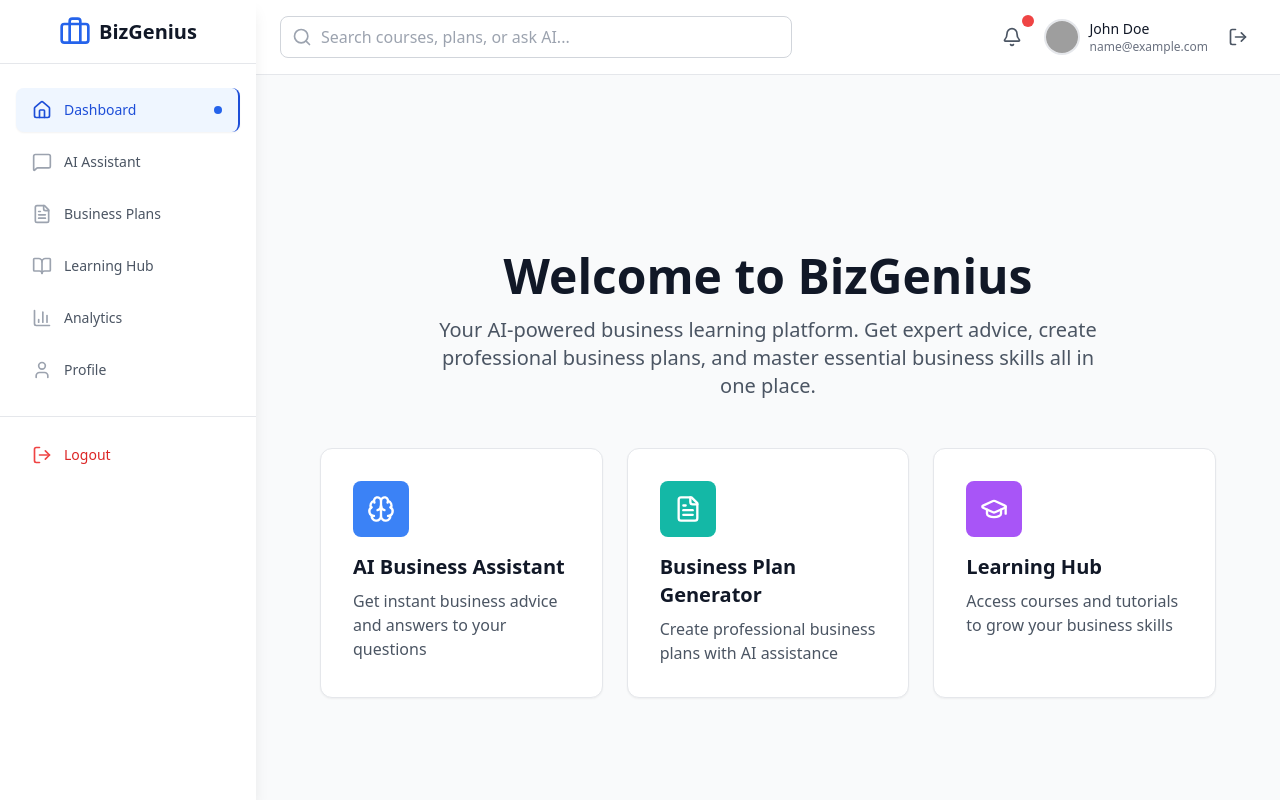
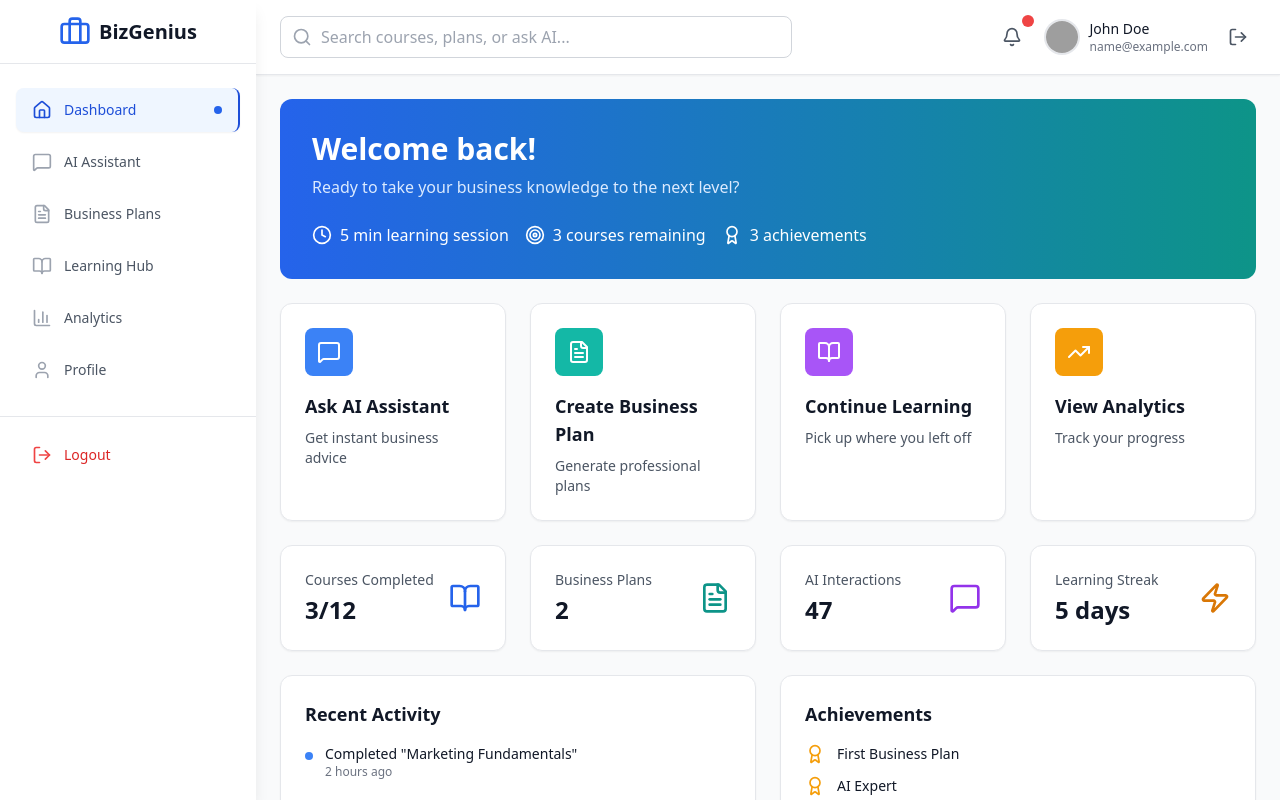
Before and after one commit to SingerFrankie/BizGenius, a React (Vite) app: page / in a window 1280 px wide. Both pictures are taken after typing "name@example.com", "Sample123" into the empty fields and a click on the button "Sign in". Built offline with nearby package versions, Linux system fonts and the light colour scheme; grey boxes are pictures that could not be loaded.

Commit message:
Updated Home.tsx

```diff
--- a/src/pages/Home.tsx
+++ b/src/pages/Home.tsx
@@ -1,65 +1,171 @@
 import React from 'react';
 import { Link } from 'react-router-dom';
-import { Brain, FileText, GraduationCap } from 'lucide-react';
+import { useProgress } from '../contexts/ProgressContext';
+import {
+  MessageSquare,
+  FileText,
+  BookOpen,
+  TrendingUp,
+  Award,
+  Clock,
+  Target,
+  Zap
+} from 'lucide-react';
 
 export default function Home() {
-  const features = [
+  const { progress } = useProgress();
+
+  const quickActions = [
     {
-      title: 'AI Business Assistant',
-      description: 'Get instant business advice and answers to your questions',
-      icon: Brain,
+      title: 'Ask AI Assistant',
+      description: 'Get instant business advice',
+      icon: MessageSquare,
       link: '/assistant',
       color: 'bg-blue-500'
     },
     {
-      title: 'Business Plan Generator',
-      description: 'Create professional business plans with AI assistance',
+      title: 'Create Business Plan',
+      description: 'Generate professional plans',
       icon: FileText,
-      link: '/plan',
+      link: '/business-plan',
       color: 'bg-teal-500'
     },
     {
-      title: 'Learning Hub',
-      description: 'Access courses and tutorials to grow your business skills',
-      icon: GraduationCap,
-      link: '/learn',
+      title: 'Continue Learning',
+      description: 'Pick up where you left off',
+      icon: BookOpen,
+      link: '/learning',
       color: 'bg-purple-500'
+    },
+    {
+      title: 'View Analytics',
+      description: 'Track your progress',
+      icon: TrendingUp,
+      link: '/analytics',
+      color: 'bg-amber-500'
+    }
+  ];
+
+  const stats = [
+    {
+      title: 'Courses Completed',
+      value: `${progress.coursesCompleted}/${progress.totalCourses}`,
+      icon: BookOpen,
+      color: 'text-blue-600'
+    },
+    {
+      title: 'Business Plans',
+      value: progress.businessPlansCreated,
+      icon: FileText,
+      color: 'text-teal-600'
+    },
+    {
+      title: 'AI Interactions',
+      value: progress.aiInteractions,
+      icon: MessageSquare,
+      color: 'text-purple-600'
+    },
+    {
+      title: 'Learning Streak',
+      value: `${progress.learningStreak} days`,
+      icon: Zap,
+      color: 'text-amber-600'
     }
   ];
 
   return (
-    <div className="min-h-screen bg-gray-50 flex items-center justify-center p-4">
-      <div className="max-w-4xl w-full text-center">
-        {/* Header Section */}
-        <div className="mb-12">
-          <h1 className="text-3xl font-bold text-gray-900 mb-4 sm:text-4xl lg:text-5xl">
-            Welcome to BizGenius
-          </h1>
-          <p className="text-gray-600 text-base max-w-2xl mx-auto sm:text-lg lg:text-xl">
-            Your AI-powered business learning platform. Get expert advice, create professional
-            business plans, and master essential business skills all in one place.
-          </p>
+    <div className="p-6 space-y-6">
+      {/* Welcome Section */}
+      <div className="bg-gradient-to-r from-blue-600 to-teal-600 rounded-xl p-8 text-white">
+        <h1 className="text-3xl font-bold mb-2">Welcome back!</h1>
+        <p className="text-blue-100 mb-6">Ready to take your business knowledge to the next level?</p>
+        <div className="flex flex-wrap gap-4">
+          <div className="flex items-center space-x-2">
+            <Clock className="h-5 w-5" />
+            <span>5 min learning session</span>
+          </div>
+          <div className="flex items-center space-x-2">
+            <Target className="h-5 w-5" />
+            <span>3 courses remaining</span>
+          </div>
+          <div className="flex items-center space-x-2">
+            <Award className="h-5 w-5" />
+            <span>{progress.achievements.length} achievements</span>
+          </div>
+        </div>
+      </div>
+
+      {/* Quick Actions */}
+      <div className="grid grid-cols-1 sm:grid-cols-2 lg:grid-cols-4 gap-4 sm:gap-6">
+        {quickActions.map((action, index) => (
+          <Link
+            key={index}
+            to={action.link}
+            className="group p-4 sm:p-6 bg-white rounded-xl shadow-sm hover:shadow-md transition-all duration-200 border border-gray-200 hover:border-gray-300"
+          >
+            <div className={`inline-flex items-center justify-center w-10 h-10 sm:w-12 sm:h-12 rounded-lg ${action.color} text-white mb-3 sm:mb-4 group-hover:scale-110 transition-transform`}>
+              <action.icon className="h-6 w-6" />
+            </div>
+            <h3 className="text-base sm:text-lg font-semibold text-gray-900 mb-1 sm:mb-2">{action.title}</h3>
+            <p className="text-gray-600 text-xs sm:text-sm">{action.description}</p>
+          </Link>
+        ))}
+      </div>
+
+      {/* Stats Overview */}
+      <div className="grid grid-cols-2 lg:grid-cols-4 gap-3 sm:gap-6">
+        {stats.map((stat, index) => (
+          <div key={index} className="bg-white p-3 sm:p-6 rounded-xl shadow-sm border border-gray-200">
+            <div className="flex items-center justify-between">
+              <div>
+                <p className="text-gray-600 text-xs sm:text-sm font-medium">{stat.title}</p>
+                <p className="text-lg sm:text-2xl font-bold text-gray-900 mt-1">{stat.value}</p>
+              </div>
+              <stat.icon className={`h-6 w-6 sm:h-8 sm:w-8 ${stat.color}`} />
+            </div>
+          </div>
+        ))}
+      </div>
+
+      {/* Recent Activity */}
+      <div className="grid grid-cols-1 lg:grid-cols-2 gap-4 sm:gap-6">
+        <div className="bg-white rounded-xl shadow-sm border border-gray-200 p-4 sm:p-6">
+          <h3 className="text-base sm:text-lg font-semibold text-gray-900 mb-4">Recent Activity</h3>
+          <div className="space-y-4">
+            <div className="flex items-start space-x-3">
+              <div className="w-2 h-2 bg-blue-500 rounded-full mt-2"></div>
+              <div>
+                <p className="text-xs sm:text-sm font-medium text-gray-900">Completed "Marketing Fundamentals"</p>
+                <p className="text-xs text-gray-500">2 hours ago</p>
+              </div>
+            </div>
+            <div className="flex items-start space-x-3">
+              <div className="w-2 h-2 bg-teal-500 rounded-full mt-2"></div>
+              <div>
+                <p className="text-xs sm:text-sm font-medium text-gray-900">Generated new business plan</p>
+                <p className="text-xs text-gray-500">Yesterday</p>
+              </div>
+            </div>
+            <div className="flex items-start space-x-3">
+              <div className="w-2 h-2 bg-purple-500 rounded-full mt-2"></div>
+              <div>
+                <p className="text-xs sm:text-sm font-medium text-gray-900">Asked AI about financial projections</p>
+                <p className="text-xs text-gray-500">2 days ago</p>
+              </div>
+            </div>
+          </div>
         </div>
 
-        {/* Feature Cards */}
-        <div className="grid gap-6 sm:grid-cols-2 lg:grid-cols-3">
-          {features.map((feature, index) => (
-            <Link
-              key={index}
-              to={feature.link}
-              className="group bg-white rounded-xl shadow-sm border border-gray-200 p-6 hover:shadow-lg hover:border-gray-300 transition-all duration-200 text-left sm:p-8"
-            >
-              <div className={`inline-flex items-center justify-center w-12 h-12 rounded-lg ${feature.color} text-white mb-4 group-hover:scale-110 transition-transform sm:w-14 sm:h-14`}>
-                <feature.icon className="h-6 w-6 sm:h-7 sm:w-7" />
+        <div className="bg-white rounded-xl shadow-sm border border-gray-200 p-4 sm:p-6">
+          <h3 className="text-base sm:text-lg font-semibold text-gray-900 mb-4">Achievements</h3>
+          <div className="space-y-3">
+            {progress.achievements.map((achievement, index) => (
+              <div key={index} className="flex items-center space-x-3">
+                <Award className="h-5 w-5 text-amber-500" />
+                <span className="text-xs sm:text-sm font-medium text-gray-900">{achievement}</span>
               </div>
-              <h3 className="text-lg font-semibold text-gray-900 mb-2 sm:text-xl">
-                {feature.title}
-              </h3>
-              <p className="text-gray-600 text-sm sm:text-base">
-                {feature.description}
-              </p>
-            </Link>
-          ))}
+            ))}
+          </div>
         </div>
       </div>
     </div>
```
